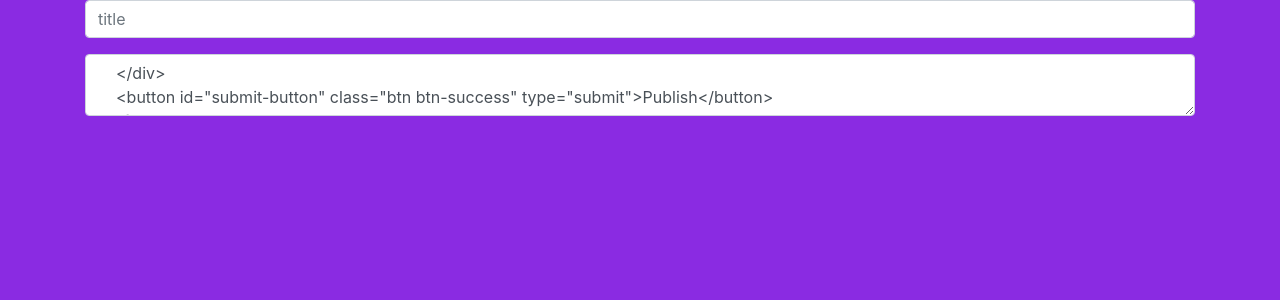
After one commit to zarkle/blog-flask, a Flask app: template src/templates/new_post.html in a window 1280 px wide. The commit adds this page. Shown: the top 300 px of the page. Run offline with Flask 2, Linux system fonts and the light colour scheme; the template is opened without the code that fills it, so the values that code supplies are empty; some libraries are stand-ins or nearby versions.

Commit message:
create new posts

```diff
--- a/src/app.py
+++ b/src/app.py
@@ -68,7 +68,7 @@ def blog_posts(blog_id):
     blog = Blog.from_mongo(blog_id)
     posts = blog.get_posts()
 
-    return render_template('posts.html', posts=posts, blog_title=blog.title)
+    return render_template('posts.html', posts=posts, blog_title=blog.title, blog_id=blog._id)
 
 
 @app.route('/blogs/new', methods=['POST', 'GET'])
@@ -87,7 +87,7 @@ def create_new_blog():
 
 
 @app.route('/posts/new/<string:blog_id>', methods=['POST', 'GET'])
-def create_new_blog():
+def create_new_posts(blog_id):
     if request.method == 'GET':
         return render_template('new_post.html')
     else:
@@ -95,10 +95,10 @@ def create_new_blog():
         content = request.form['content']
         user = User.get_by_email(session['email'])
 
-        new_blog = Post(blog_id, title, content, user.email)
-        new_blog.save_to_mongo()
+        new_post = Post(blog_id, title, content, user.email)
+        new_post.save_to_mongo()
 
-        return make_response(user_blogs(user._id))
+        return make_response(blog_posts(blog_id))
 
 
 if __name__ == "__main__":
--- /dev/null
+++ b/src/templates/new_post.html
@@ -0,0 +1,15 @@
+{% extends "base.html" %}
+
+{% block content %}
+<div class="container">
+  <form id="new-post" action="/posts/new/{{ blog_id }}" method="POST">
+    <div class="form-group">
+      <input type="text" id="title" class="form-control" placeholder="title" name="title">
+    </div>
+    <div class="form-group">
+      <textarea type="test" id="content" class="form-control" placeholder="content" name="content">
+    </div>
+    <button id="submit-button" class="btn btn-success" type="submit">Publish</button>
+  </form>
+</div>
+{% endblock content %}
--- a/src/templates/posts.html
+++ b/src/templates/posts.html
@@ -2,6 +2,7 @@
 {% block content %}
 <div class="container">
   <h2>{{ blog.title }}</h2>
+  <a href="/posts/new/{{ blog_id }}"><button class="btn btn-primary">New post</button></a>
     {% if posts|length > 0 %}
       {% for post in posts %}
       <h3>{{ post.title }}</h3>
```
